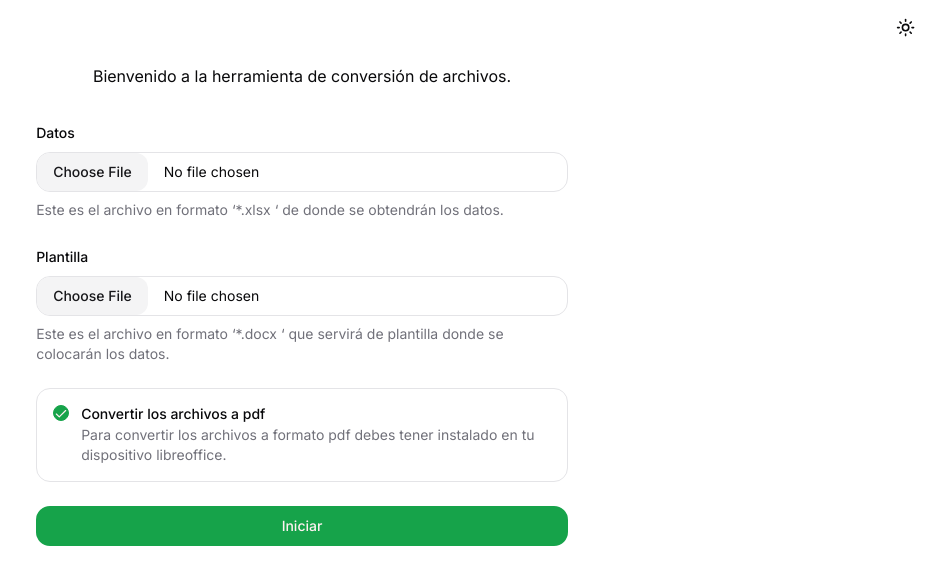
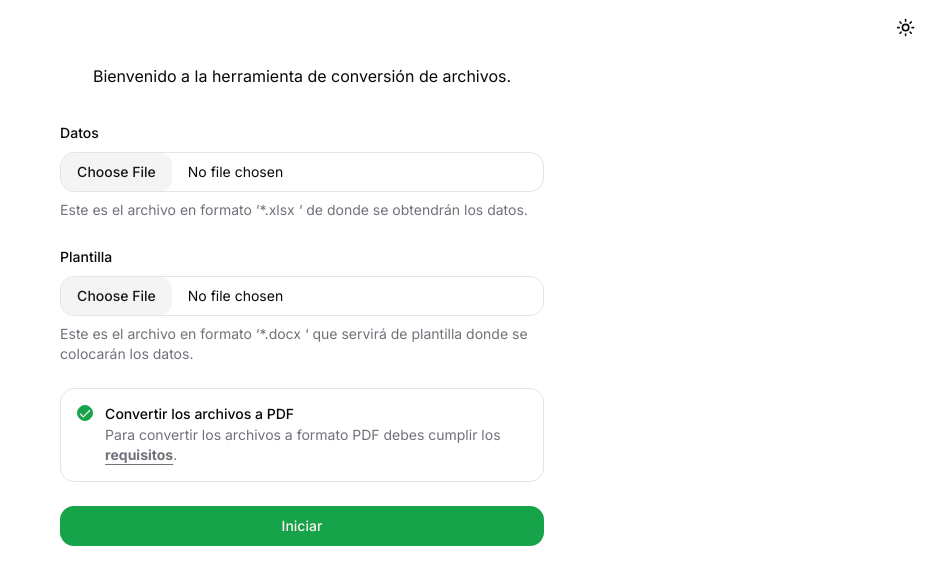
Before and after one commit to fernandobouchet/excel2docxTemplate2pdf, a Next.js app: page / in a window 1280 px wide. Shown: the top 584 px of the page, without its empty margins (338-1280 px from the left). Built offline with nearby package versions, Linux system fonts and the light colour scheme.

Commit message:
feat: add an 'alert' dialog to show 'pdf' conversion requeriments

```diff
--- /dev/null
+++ b/components/form/alertCheckboxPdf.tsx
@@ -0,0 +1,46 @@
+import {
+  AlertDialog,
+  AlertDialogAction,
+  AlertDialogContent,
+  AlertDialogDescription,
+  AlertDialogFooter,
+  AlertDialogHeader,
+  AlertDialogTitle,
+} from "@/components/ui/alert-dialog";
+import { AlertDialogTrigger } from "@radix-ui/react-alert-dialog";
+import { Button } from "../ui/button";
+import Link from "next/link";
+
+const AlertCheckboxPdf = () => {
+  return (
+    <AlertDialog>
+      <AlertDialogTrigger asChild className="font-bold underline">
+        <Button variant={"link"} className="p-0 h-fit text-inherit">
+          requisitos
+        </Button>
+      </AlertDialogTrigger>
+      <AlertDialogContent>
+        <AlertDialogHeader>
+          <AlertDialogTitle>Conversión a PDF</AlertDialogTitle>
+          <AlertDialogDescription>
+            Para poder convertir los archivos a PDF es necesario tener instalado
+            el paquete{" "}
+            <Link
+              href="https://es.libreoffice.org/"
+              target="_blank"
+              className="font-bold underline"
+            >
+              libreoffice
+            </Link>{" "}
+            en el sistema operativo.
+          </AlertDialogDescription>
+        </AlertDialogHeader>
+        <AlertDialogFooter>
+          <AlertDialogAction>Ok</AlertDialogAction>
+        </AlertDialogFooter>
+      </AlertDialogContent>
+    </AlertDialog>
+  );
+};
+
+export { AlertCheckboxPdf };
--- a/components/form/checkboxPdfConfirmation.tsx
+++ b/components/form/checkboxPdfConfirmation.tsx
@@ -9,6 +9,7 @@ import {
   FormLabel,
   FormDescription,
 } from "@/components/ui/form";
+import { AlertCheckboxPdf } from "./alertCheckboxPdf";
 
 interface Props {
   form: UseFormReturn<
@@ -37,10 +38,10 @@ const CheckboxPdfConfirmation = ({ form }: Props) => {
             />
           </FormControl>
           <div className="space-y-1 leading-none">
-            <FormLabel>Convertir los archivos a pdf</FormLabel>
+            <FormLabel>Convertir los archivos a PDF</FormLabel>
             <FormDescription>
-              Para convertir los archivos a formato pdf debes tener instalado en
-              tu dispositivo libreoffice.
+              Para convertir los archivos a formato PDF debes cumplir los{" "}
+              <AlertCheckboxPdf />.
             </FormDescription>
           </div>
         </FormItem>
```
